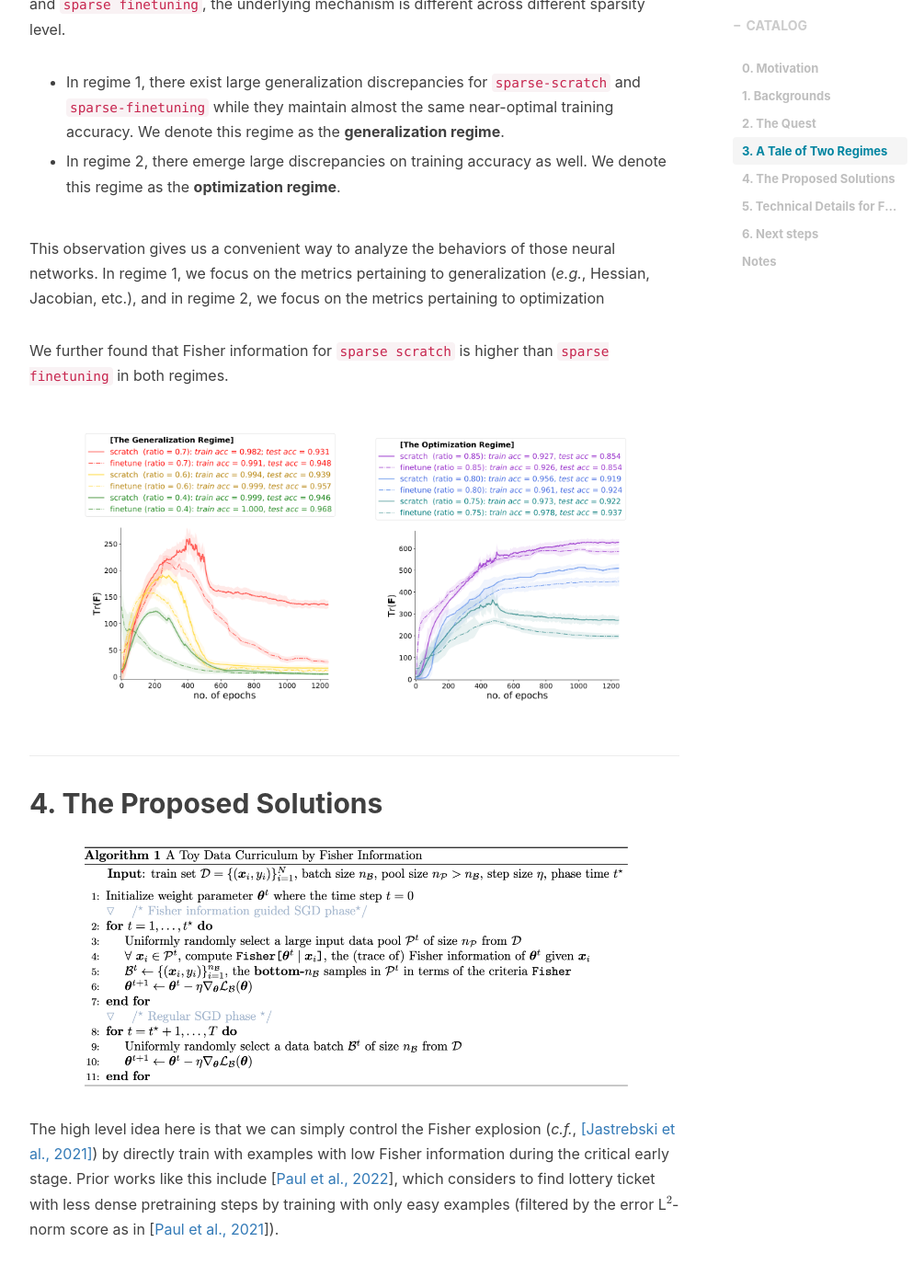
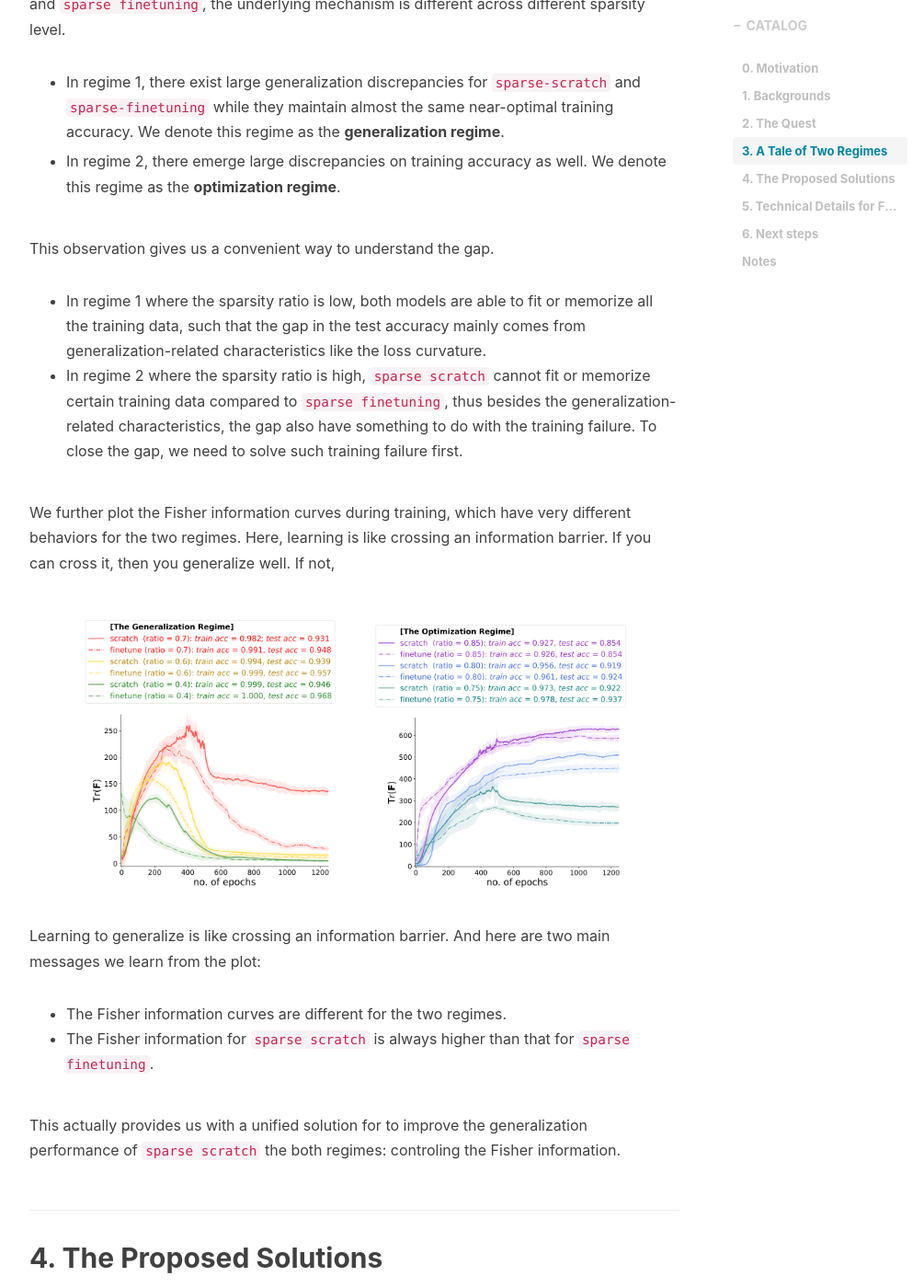
Before and after one commit to ZIYU-DEEP/ZIYU-DEEP.github.io, a Jekyll site: the page built from _posts/2022-08-21-The-Price-of-Sparsity.md, in a window 1280 px wide and 1400 px high, scrolled down 4285 px. Shown: the whole window at 92% size, without its empty margins (233-1238 px from the left). Built offline with Jekyll 4.4.1, drawn with Linux system fonts in a browser that asks for light colours; nearby versions of some CDN libraries; formulas are drawn with MathJax 3; comment, search, counter and statistics services are not loaded.

Commit message:
temp update

```diff
--- a/_posts/2022-08-21-The-Price-of-Sparsity.md
+++ b/_posts/2022-08-21-The-Price-of-Sparsity.md
@@ -76,14 +76,26 @@ To be specific, although there is a persistent generalization gap between `spars
 
 - In regime 2, there emerge large discrepancies on training accuracy as well. We denote this regime as the **optimization regime**.
 
-This observation gives us a convenient way to analyze the behaviors of those neural networks. In regime 1, we focus on the metrics pertaining to generalization (*e.g.*, Hessian, Jacobian, etc.), and in regime 2, we focus on the metrics pertaining to optimization
 
+<!-- In regime 1, we focus on the metrics pertaining to generalization (*e.g.*, loss curvature.), and in regime 2, we focus on the metrics pertaining to optimization (*e.g.*, training instability). -->
+This observation gives us a convenient way to understand the gap.
+- In regime 1 where the sparsity ratio is low, both models are able to fit or memorize all the training data, such that the gap in the test accuracy mainly comes from generalization-related characteristics like the loss curvature.
+- In regime 2 where the sparsity ratio is high, `sparse scratch` cannot fit or memorize certain training data compared to `sparse finetuning`, thus besides the generalization-related characteristics, the gap also have something to do with the training failure. To close the gap, we need to solve such training failure first.
 
-We further found that Fisher information for `sparse scratch` is higher than `sparse finetuning` in both regimes.
+We further plot the Fisher information curves during training, which have very different behaviors for the two regimes. Here, learning is like crossing an information barrier. If you can cross it, then you generalize well. If not,
 
 <p align="center">
   <img src="/img/in-post/toy-fisher.png" alt="Description" width="600">
 </p>
+
+Learning to generalize is like crossing an information barrier. And here are two main messages we learn from the plot:
+- The Fisher information curves are different for the two regimes.
+- The Fisher information for `sparse scratch` is always higher than that for `sparse finetuning`.
+
+This actually provides us with a unified solution for to improve the generalization performance of `sparse scratch` the both regimes: controling the Fisher information.
+
+
+
 
 
 ## 4. The Proposed Solutions
--- a/about.html
+++ b/about.html
@@ -2,7 +2,7 @@
 layout: page
 title: "About"
 description: "Nothing is more practical than a good theory."
-header-img: "img/about-bg.jpg"
+header-img: "img/tag-bg.jpg"
 multilingual: true
 comments: true
 ---
```
